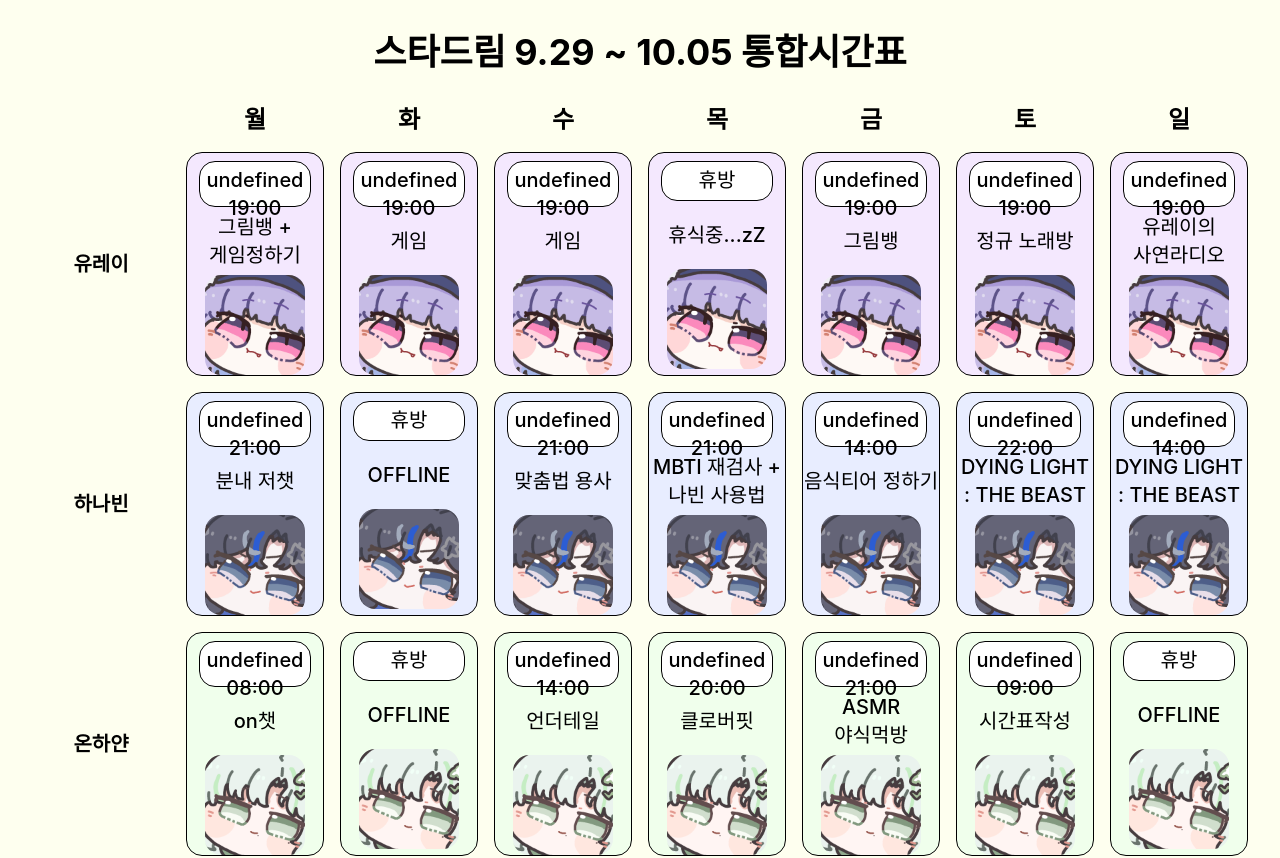
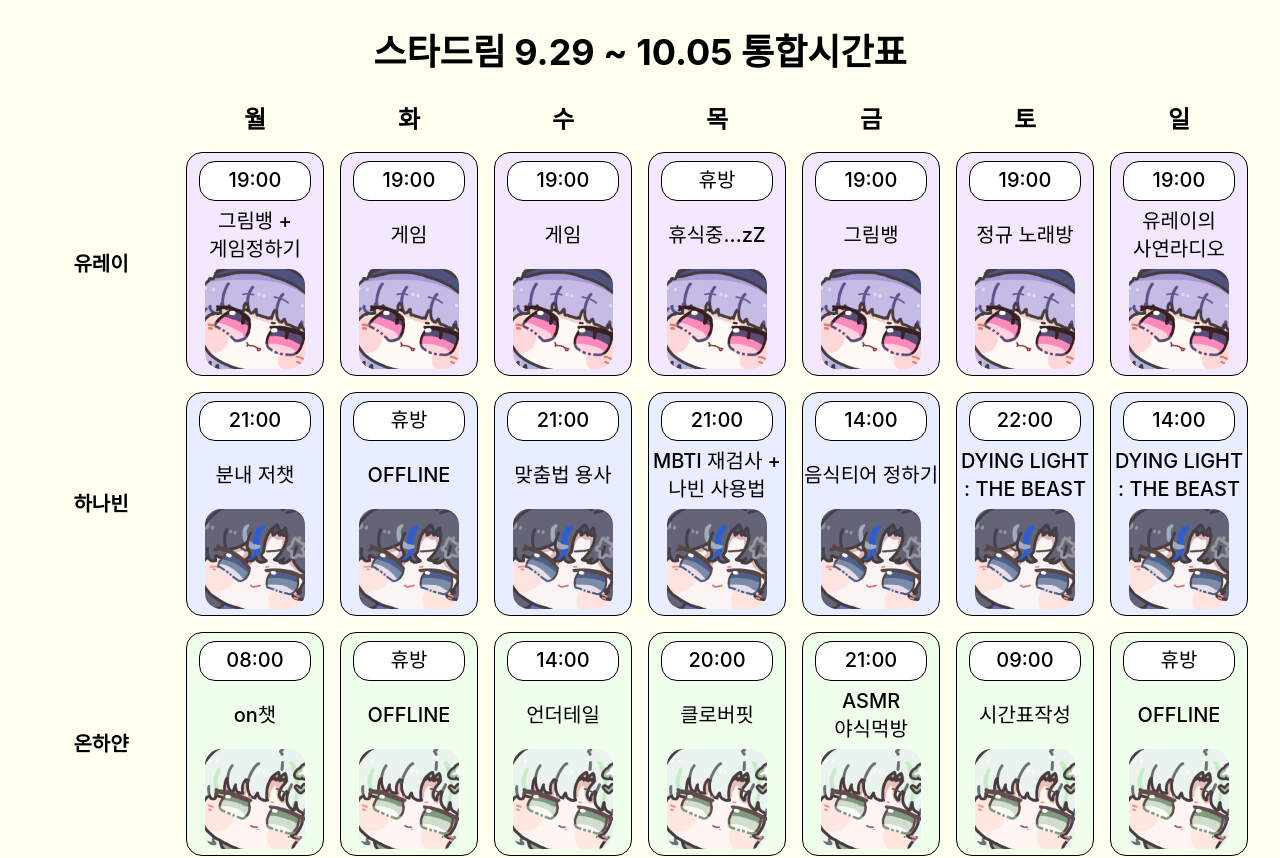
Before and after one commit to Lacheln1/StarDream-schedule-web, a React (Vite) app: page / in a window 1280 px wide. Shown: the top 858 px of the page. Built offline with nearby package versions, Linux system fonts and the light colour scheme; a web font is replaced by a local one.

Commit message:
feat: 요일 렌더링 조건 추가
pc버전에서 daylabel이 안들어왔을 경우 undefined 뜨던 현상을 조건을 걸어 해결

```diff
--- a/src/components/Card.tsx
+++ b/src/components/Card.tsx
@@ -20,6 +20,7 @@ const Card = ({ schedule, day, daylabel }: CardProps) => {
             </div>
         );
     }
+
     return (
         <div className="wrapper flex">
             <motion.div
@@ -40,7 +41,9 @@ const Card = ({ schedule, day, daylabel }: CardProps) => {
                     <div className="time-container flex justify-center min-h-10 mt-2">
                         <div className="border rounded-2xl lg:w-28 p-1 bg-white">
                             <div className="time text-sm lg:text-xl">
-                                {daySchedule.time ? `${daylabel} ${daySchedule.time}` : `휴방`}
+                                {daySchedule.time
+                                    ? `${daylabel ? `${daylabel} ` : ""}${daySchedule.time}`
+                                    : `휴방`}
                             </div>
                         </div>
                     </div>
```
